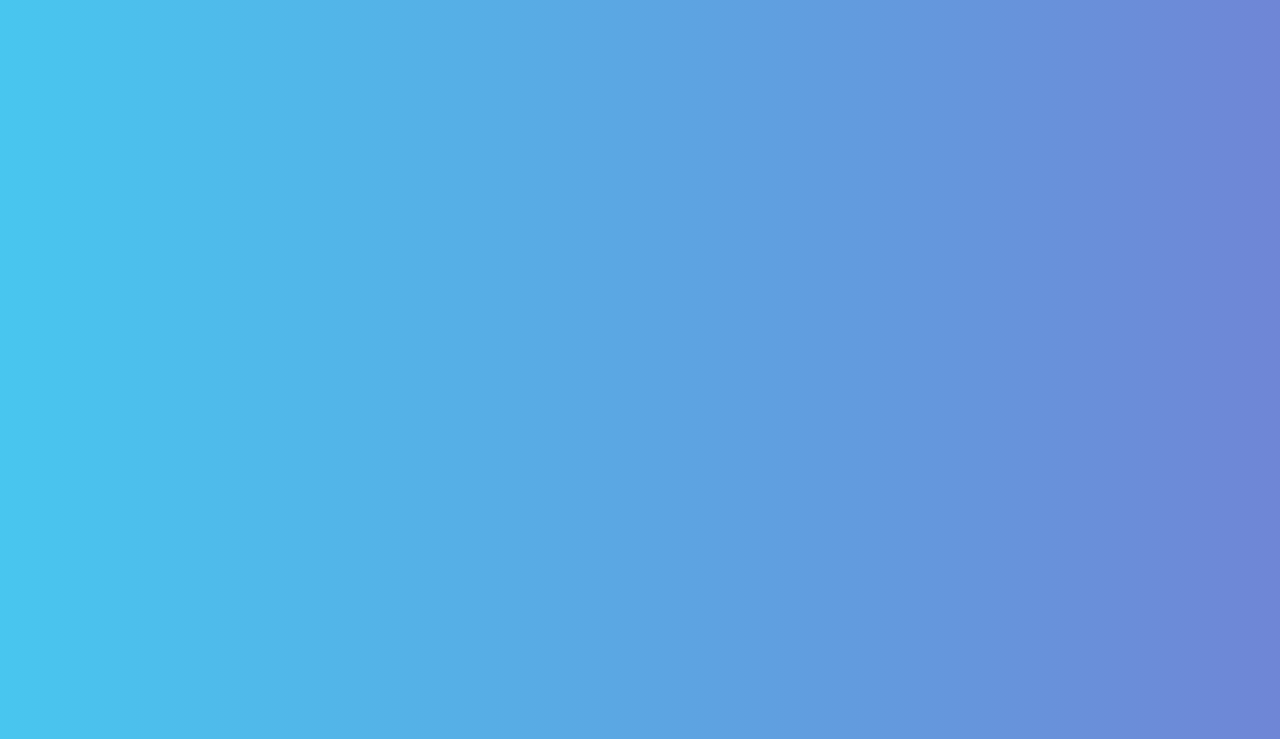
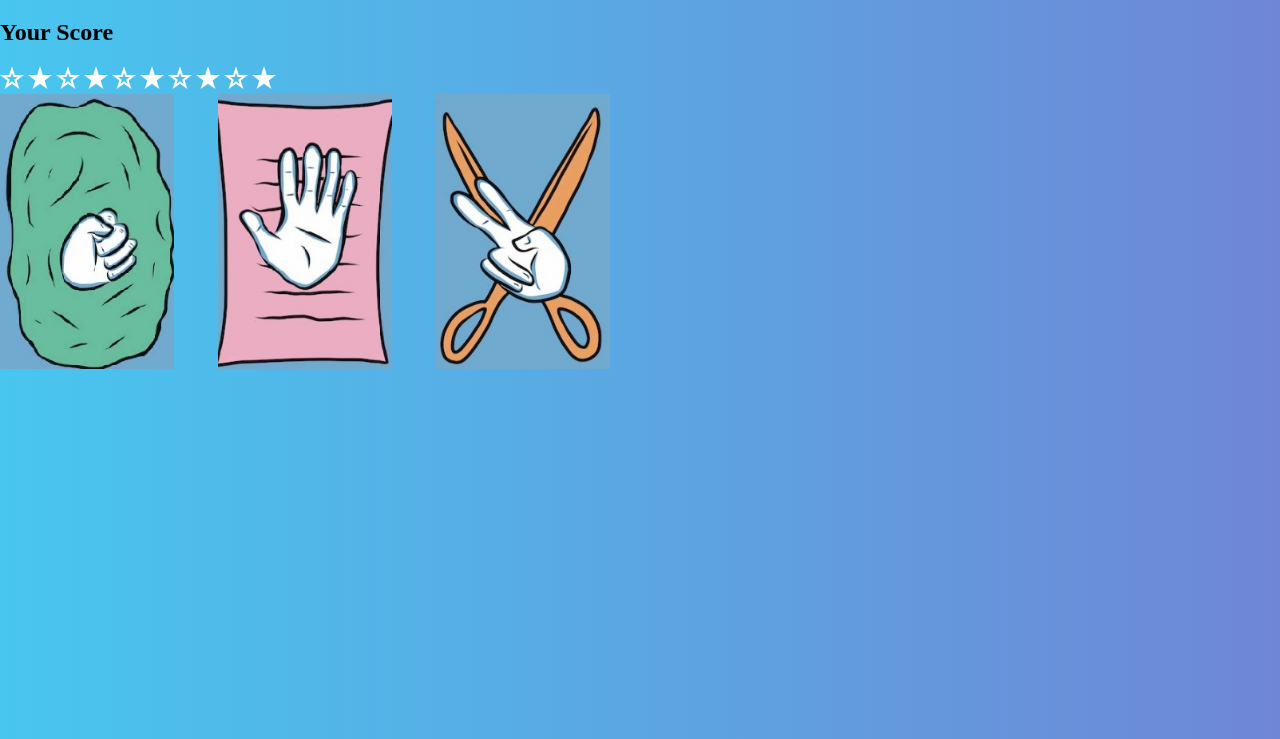
Before and after one commit to ousstarhi/rock-paper-scissors-v2.0-UI, a plain HTML site: page index.html in a window 1280 px wide. Shown: the part 61-800 px from the top of the page. Drawn offline with Linux system fonts and the light colour scheme.

Commit message:
adding svg files

```diff
--- a/index.html
+++ b/index.html
@@ -15,6 +15,34 @@
   </header>
   <main>
     <div id="player">
+      <h2>
+        Your Score
+      </h2>
+      <div id="player-score">
+        <svg class="star-1-1" xmlns="http://www.w3.org/2000/svg" width="24" height="24" viewBox="0 0 24 24"><path d="M12 6.76l1.379 4.246h4.465l-3.612 2.625 1.379 4.246-3.611-2.625-3.612 2.625 1.379-4.246-3.612-2.625h4.465l1.38-4.246zm0-6.472l-2.833 8.718h-9.167l7.416 5.389-2.833 8.718 7.417-5.388 7.416 5.388-2.833-8.718 7.417-5.389h-9.167l-2.833-8.718z"/></svg>
+        <svg class="star-2-1" xmlns="http://www.w3.org/2000/svg" width="24" height="24" viewBox="0 0 24 24"><path d="M12 .288l2.833 8.718h9.167l-7.417 5.389 2.833 8.718-7.416-5.388-7.417 5.388 2.833-8.718-7.416-5.389h9.167z"/></svg>
+        <svg class="star-1-2" xmlns="http://www.w3.org/2000/svg" width="24" height="24" viewBox="0 0 24 24"><path d="M12 6.76l1.379 4.246h4.465l-3.612 2.625 1.379 4.246-3.611-2.625-3.612 2.625 1.379-4.246-3.612-2.625h4.465l1.38-4.246zm0-6.472l-2.833 8.718h-9.167l7.416 5.389-2.833 8.718 7.417-5.388 7.416 5.388-2.833-8.718 7.417-5.389h-9.167l-2.833-8.718z"/></svg>
+        <svg class="star-2-2" xmlns="http://www.w3.org/2000/svg" width="24" height="24" viewBox="0 0 24 24"><path d="M12 .288l2.833 8.718h9.167l-7.417 5.389 2.833 8.718-7.416-5.388-7.417 5.388 2.833-8.718-7.416-5.389h9.167z"/></svg>
+        <svg class="star-1-3" xmlns="http://www.w3.org/2000/svg" width="24" height="24" viewBox="0 0 24 24"><path d="M12 6.76l1.379 4.246h4.465l-3.612 2.625 1.379 4.246-3.611-2.625-3.612 2.625 1.379-4.246-3.612-2.625h4.465l1.38-4.246zm0-6.472l-2.833 8.718h-9.167l7.416 5.389-2.833 8.718 7.417-5.388 7.416 5.388-2.833-8.718 7.417-5.389h-9.167l-2.833-8.718z"/></svg>
+        <svg class="star-2-3" xmlns="http://www.w3.org/2000/svg" width="24" height="24" viewBox="0 0 24 24"><path d="M12 .288l2.833 8.718h9.167l-7.417 5.389 2.833 8.718-7.416-5.388-7.417 5.388 2.833-8.718-7.416-5.389h9.167z"/></svg>
+        <svg class="star-1-4" xmlns="http://www.w3.org/2000/svg" width="24" height="24" viewBox="0 0 24 24"><path d="M12 6.76l1.379 4.246h4.465l-3.612 2.625 1.379 4.246-3.611-2.625-3.612 2.625 1.379-4.246-3.612-2.625h4.465l1.38-4.246zm0-6.472l-2.833 8.718h-9.167l7.416 5.389-2.833 8.718 7.417-5.388 7.416 5.388-2.833-8.718 7.417-5.389h-9.167l-2.833-8.718z"/></svg>
+        <svg class="star-2-4" xmlns="http://www.w3.org/2000/svg" width="24" height="24" viewBox="0 0 24 24"><path d="M12 .288l2.833 8.718h9.167l-7.417 5.389 2.833 8.718-7.416-5.388-7.417 5.388 2.833-8.718-7.416-5.389h9.167z"/></svg>
+        <svg class="star-1-5" xmlns="http://www.w3.org/2000/svg" width="24" height="24" viewBox="0 0 24 24"><path d="M12 6.76l1.379 4.246h4.465l-3.612 2.625 1.379 4.246-3.611-2.625-3.612 2.625 1.379-4.246-3.612-2.625h4.465l1.38-4.246zm0-6.472l-2.833 8.718h-9.167l7.416 5.389-2.833 8.718 7.417-5.388 7.416 5.388-2.833-8.718 7.417-5.389h-9.167l-2.833-8.718z"/></svg>
+        <svg class="star-2-4" xmlns="http://www.w3.org/2000/svg" width="24" height="24" viewBox="0 0 24 24"><path d="M12 .288l2.833 8.718h9.167l-7.417 5.389 2.833 8.718-7.416-5.388-7.417 5.388 2.833-8.718-7.416-5.389h9.167z"/></svg>
+
+      </div>
+
+      <div id="player-choices">
+        <div id="rock">
+          <img src="images/rock.jpg" alt="">
+        </div>
+        <div id="paper">
+          <img src="images/paper.jpg" alt="">
+        </div>
+        <div id="scissors">
+          <img src="images/scissors.jpg" alt="">
+        </div>
+      </div>
 
     </div>
     <div id="computer">
--- a/style.css
+++ b/style.css
@@ -9,3 +9,18 @@ html, body {
 h1 {
   text-align: center;
 }
+
+#player-choices {
+  display: flex;
+}
+svg {
+  fill: white;
+}
+
+.star-1-1 {
+  display: ;
+}
+
+img {
+  width: 80%;
+}
```
Also changed, not shown: images/iconmonstr-star-1.svg (added), images/iconmonstr-star-2.svg (added), images/iconmonstr-star-thin.svg (added).
